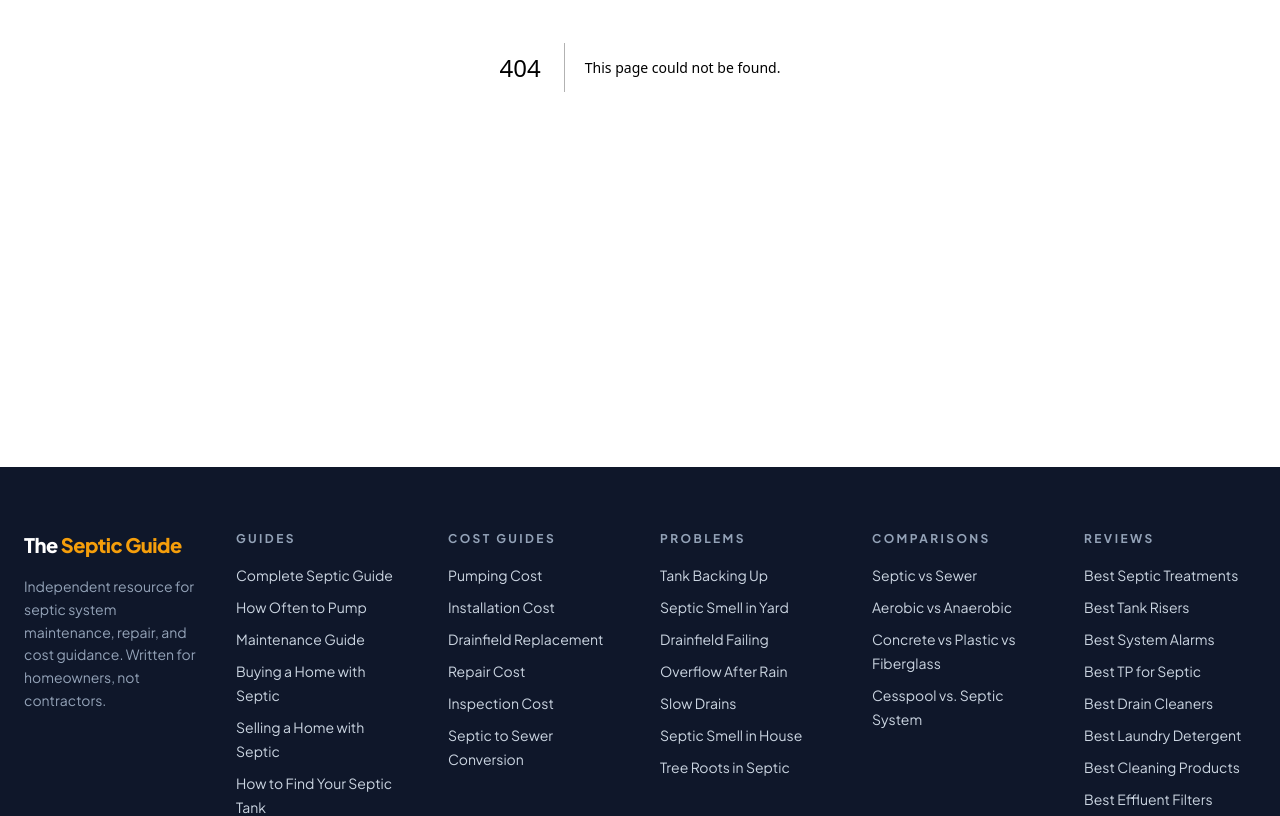
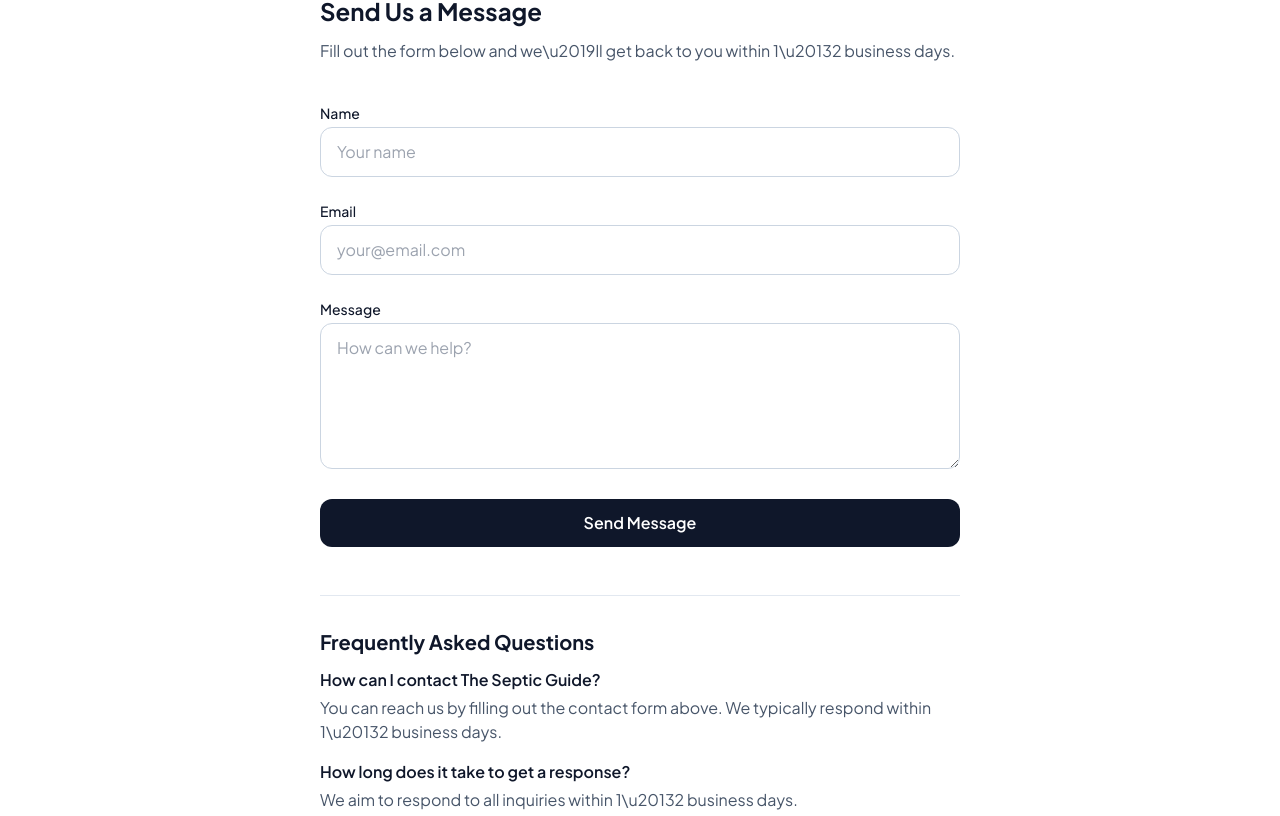
Before and after one commit to thebasementguide2026/theseptic.guide-, a Next.js app: page /contact in a window 1280 px wide. Before the commit this address had no page. Shown: the part 398-1214 px from the top of the page. Built offline with nearby package versions, Linux system fonts and the light colour scheme.

Commit message:
Add Contact Us page

```diff
--- /dev/null
+++ b/app/contact/page.tsx
@@ -0,0 +1,192 @@
+'use client'
+
+import { useState } from 'react'
+import type { Metadata } from 'next'
+import Breadcrumbs from '@/components/Breadcrumbs';
+
+const contactSchema = {
+  '@context': 'https://schema.org',
+  '@type': 'ContactPage',
+  name: 'Contact Us | The Septic Guide',
+  description: 'Get in touch with The Septic Guide. Send us your questions, feedback, or suggestions.',
+  url: 'https://theseptic.guide/contact',
+  mainEntity: {
+    '@type': 'Organization',
+    name: 'The Septic Guide',
+    url: 'https://theseptic.guide',
+  },
+}
+
+const faqSchema = {
+  '@context': 'https://schema.org',
+  '@type': 'FAQPage',
+  mainEntity: [
+    {
+      '@type': 'Question',
+      name: 'How can I contact The Septic Guide?',
+      acceptedAnswer: {
+        '@type': 'Answer',
+        text: 'You can reach us by filling out the contact form on this page. We typically respond within 1\u20132 business days.',
+      },
+    },
+    {
+      '@type': 'Question',
+      name: 'How long does it take to get a response?',
+      acceptedAnswer: {
+        '@type': 'Answer',
+        text: 'We aim to respond to all inquiries within 1\u20132 business days.',
+      },
+    },
+  ],
+}
+
+export default function ContactPage() {
+  const [name, setName] = useState('')
+  const [email, setEmail] = useState('')
+  const [message, setMessage] = useState('')
+  const [submitting, setSubmitting] = useState(false)
+  const [success, setSuccess] = useState(false)
+  const [error, setError] = useState('')
+
+  const handleSubmit = async (e: React.FormEvent) => {
+    e.preventDefault()
+    setSubmitting(true)
+    setError('')
+    setSuccess(false)
+
+    try {
+      const res = await fetch('/api/contact', {
+        method: 'POST',
+        headers: { 'Content-Type': 'application/json' },
+        body: JSON.stringify({ name, email, message }),
+      })
+
+      if (!res.ok) {
+        const data = await res.json()
+        throw new Error(data.error || 'Failed to send message')
+      }
+
+      setSuccess(true)
+      setName('')
+      setEmail('')
+      setMessage('')
+    } catch (err: any) {
+      setError(err.message || 'Something went wrong. Please try again.')
+    } finally {
+      setSubmitting(false)
+    }
+  }
+
+  return (
+    <>
+      <script
+        type="application/ld+json"
+        dangerouslySetInnerHTML={{ __html: JSON.stringify(contactSchema) }}
+      />
+      <script
+        type="application/ld+json"
+        dangerouslySetInnerHTML={{ __html: JSON.stringify(faqSchema) }}
+      />
+      <main className="min-h-screen bg-white">
+      <Breadcrumbs items={[{ label: 'Contact Us' }]} />
+      <section className="bg-slate-900 text-white py-16">
+        <div className="container mx-auto px-4 max-w-4xl text-center">
+          <h1 className="text-4xl md:text-5xl font-bold mb-4">Contact Us</h1>
+          <p className="text-xl text-slate-300">Have a question or feedback? We\u2019d love to hear from you.</p>
+        </div>
+      </section>
+
+        <section className="container mx-auto px-4 max-w-2xl py-16">
+          <div className="mb-10">
+            <h2 className="text-2xl font-bold text-slate-900 mb-3">Send Us a Message</h2>
+            <p className="text-slate-600">
+              Fill out the form below and we\u2019ll get back to you within 1\u20132 business days.
+            </p>
+          </div>
+
+          {success && (
+            <div className="mb-6 p-4 rounded-lg border bg-green-50 border-green-200 text-green-800">
+              Thank you for reaching out! We\u2019ll get back to you soon.
+            </div>
+          )}
+
+          {error && (
+            <div className="mb-6 p-4 rounded-lg border bg-red-50 border-red-200 text-red-800">
+              {error}
+            </div>
+          )}
+
+          <form onSubmit={handleSubmit} className="space-y-6">
+            <div>
+              <label htmlFor="name" className="block text-sm font-medium text-slate-900 mb-1">
+                Name
+              </label>
+              <input
+                type="text"
+                id="name"
+                required
+                value={name}
+                onChange={(e) => setName(e.target.value)}
+                className="w-full px-4 py-3 border border-slate-300 rounded-lg focus:ring-slate-900 focus:border-slate-900 outline-none transition-colors"
+                placeholder="Your name"
+              />
+            </div>
+
+            <div>
+              <label htmlFor="email" className="block text-sm font-medium text-slate-900 mb-1">
+                Email
+              </label>
+              <input
+                type="email"
+                id="email"
+                required
+                value={email}
+                onChange={(e) => setEmail(e.target.value)}
+                className="w-full px-4 py-3 border border-slate-300 rounded-lg focus:ring-slate-900 focus:border-slate-900 outline-none transition-colors"
+                placeholder="your@email.com"
+              />
+            </div>
+
+            <div>
+              <label htmlFor="message" className="block text-sm font-medium text-slate-900 mb-1">
+                Message
+              </label>
+              <textarea
+                id="message"
+                required
+                rows={5}
+                value={message}
+                onChange={(e) => setMessage(e.target.value)}
+                className="w-full px-4 py-3 border border-slate-300 rounded-lg focus:ring-slate-900 focus:border-slate-900 outline-none transition-colors resize-vertical"
+                placeholder="How can we help?"
+              />
+            </div>
+
+            <button
+              type="submit"
+              disabled={submitting}
+              className="w-full bg-slate-900 hover:bg-slate-800 text-white font-semibold py-3 px-6 rounded-lg transition-colors disabled:opacity-50"
+
+            >
+              {submitting ? 'Sending...' : 'Send Message'}
+            </button>
+          </form>
+
+          <div className="mt-12 pt-8 border-t border-slate-200">
+            <h2 className="text-xl font-bold text-slate-900 mb-3">Frequently Asked Questions</h2>
+            <div className="space-y-4">
+              <div>
+                <h3 className="font-semibold text-slate-900">How can I contact The Septic Guide?</h3>
+                <p className="text-slate-600 mt-1">You can reach us by filling out the contact form above. We typically respond within 1\u20132 business days.</p>
+              </div>
+              <div>
+                <h3 className="font-semibold text-slate-900">How long does it take to get a response?</h3>
+                <p className="text-slate-600 mt-1">We aim to respond to all inquiries within 1\u20132 business days.</p>
+              </div>
+            </div>
+          </div>
+        </section>
+      </main>
+    </>
+  )
+}
```
